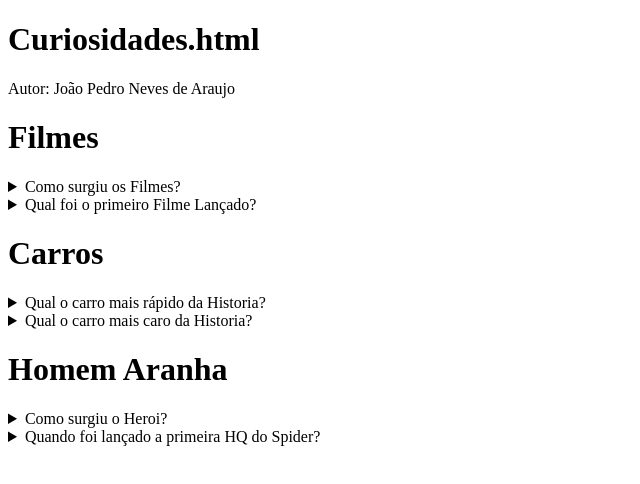
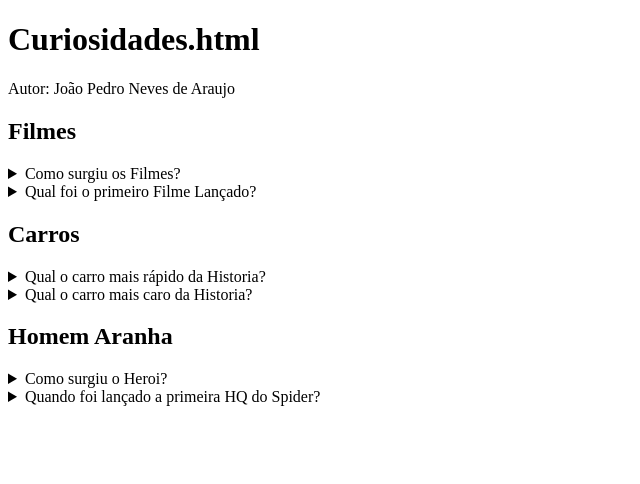
Before and after one commit to JoaoNeves1014/https---github.com-JoaoNeves1014-Case1, a plain HTML site: page index.html in a window 1280 px wide. Shown: the whole page, without its empty margins (0-640 px from the left). Drawn offline with Linux system fonts and the light colour scheme.

Commit message:
Alterações Finais

```diff
--- a/index.html
+++ b/index.html
@@ -9,7 +9,7 @@
     <h1>Curiosidades.html</h1>
     <p>Autor: João Pedro Neves de Araujo</p>
 
-    <h1>Filmes</h1>
+    <h2>Filmes</h2>
 <details>
     <summary>Como surgiu os Filmes?</summary>
     <div style="width: 70%;">
@@ -26,7 +26,7 @@
     </div>
 </details>
 
-    <h1>Carros</h1>
+    <h2>Carros</h2>
 <details>
     <summary>Qual o carro mais rápido da Historia?</summary>
     <div style="width: 70%;">
@@ -42,7 +42,7 @@
     </div>
 </details>
 
-    <h1>Homem Aranha</h1>
+    <h2>Homem Aranha</h2>
 
 <details>
     <summary>Como surgiu o Heroi?</summary>
```
